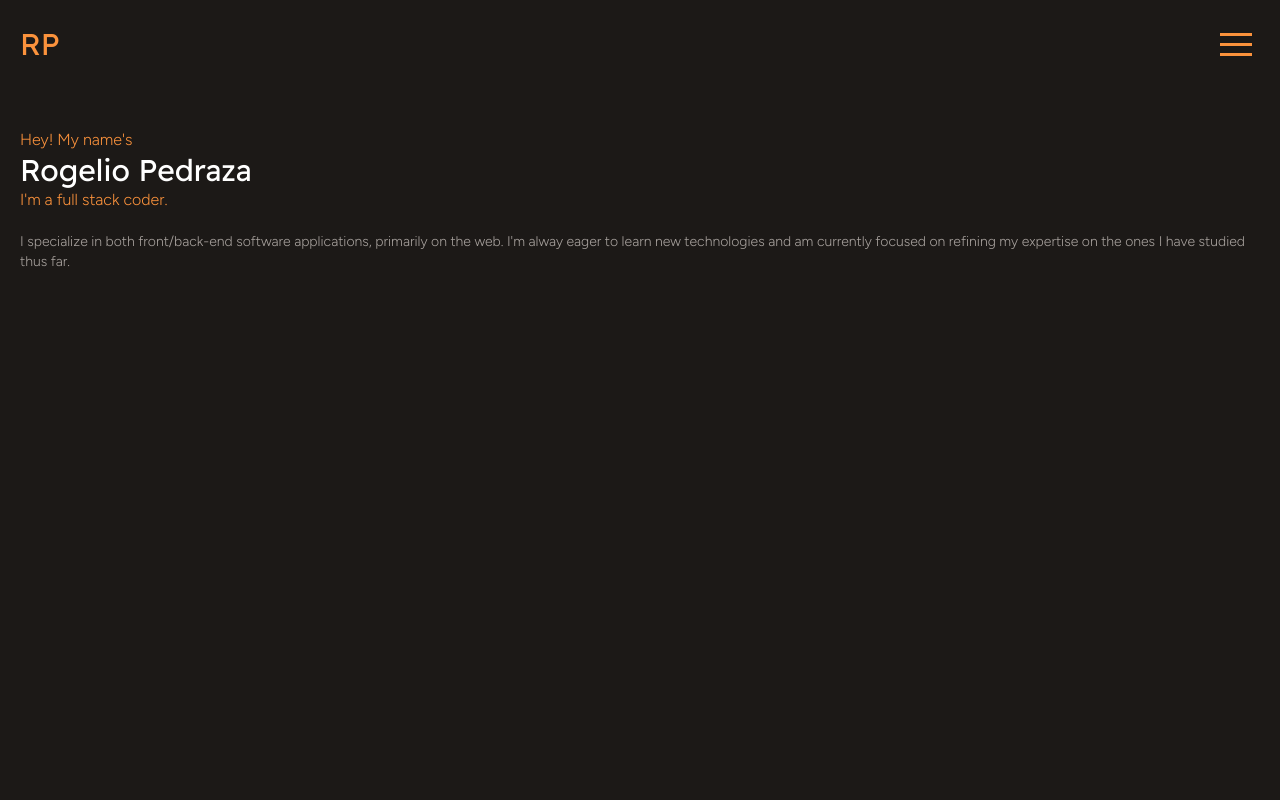
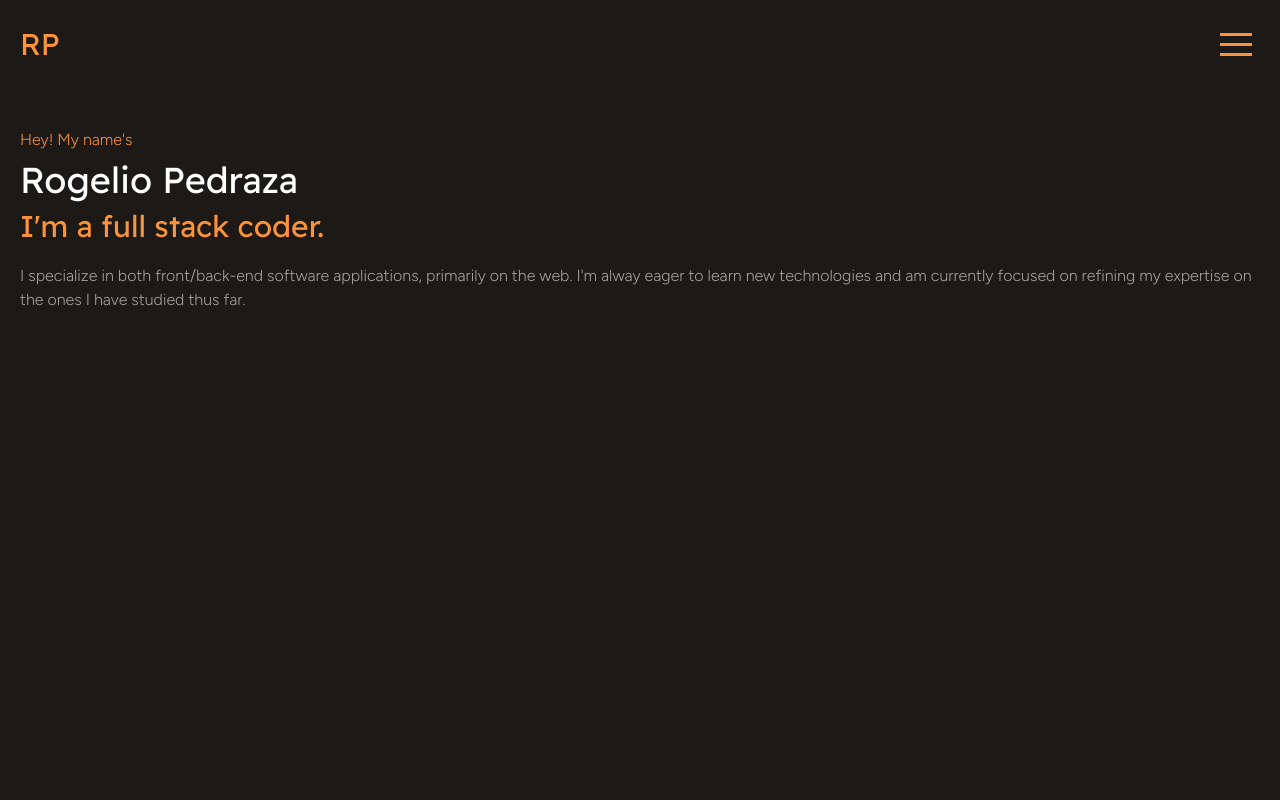
Before and after one commit to realnifty/react-portfolio-v2, a React (Create React App) app: page / in a window 1280 px wide. Shown: the top 800 px of the page. Built offline with nearby package versions, Linux system fonts and the light colour scheme.

Commit message:
adjusted jumbortron font

```diff
--- a/src/components/Jumbotron/index.js
+++ b/src/components/Jumbotron/index.js
@@ -10,13 +10,13 @@ function Jumbotron() {
                         <h1 className="font-fig text-orange-400 text-md">Hey! My name's</h1>
                     </div>
                     <div>
-                        <h1 className="font-readex text-white text-3xl">Rogelio Pedraza</h1>
+                        <h1 className="font-readex text-white text-4xl my-2">Rogelio Pedraza</h1>
                     </div>
                     <div>
-                        <h1 className="font-fig text-orange-400 mb-5">I'm a full stack coder.</h1>
+                        <h1 className="font-readex text-orange-400 mb-5 text-3xl">I'm a full stack coder.</h1>
                     </div>
                     <div>
-                        <h1 className="font-fig text-stone-400 text-sm">I specialize in both front/back-end software applications, primarily on the web. I'm alway eager to learn new technologies and am currently focused on refining my expertise on the ones I have studied thus far.</h1>
+                        <h1 className="font-fig text-stone-400">I specialize in both front/back-end software applications, primarily on the web. I'm alway eager to learn new technologies and am currently focused on refining my expertise on the ones I have studied thus far.</h1>
                     </div>
                 </div>
             </section>
```
